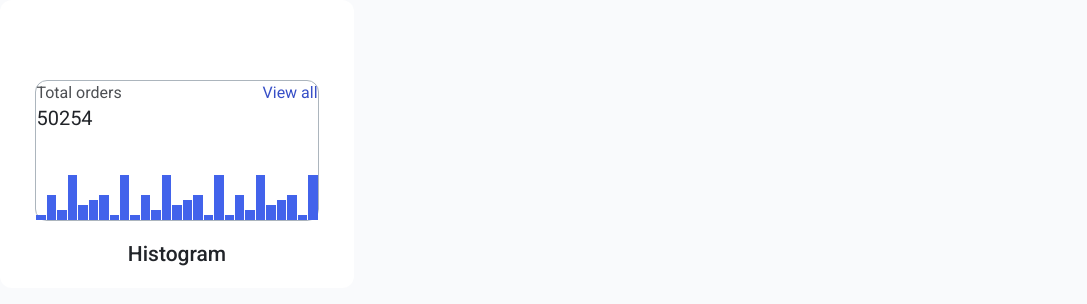
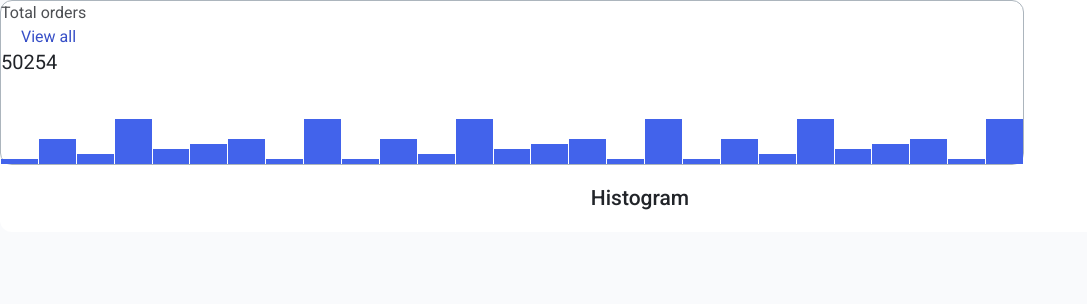
Before and after one commit to js-tasks-ru/htmlcss-20230411_kirill291, a website: page 04-lection2/01-histogram/index.html in a window 1280 px wide. Shown: the whole page, without its empty margins (0-1087 px from the left). Drawn offline with Linux system fonts and the light colour scheme.

Commit message:
all mantioned in comments properties are removed

```diff
--- a/04-lection2/01-histogram/histogram.css
+++ b/04-lection2/01-histogram/histogram.css
@@ -1,16 +1,14 @@
 .histogram {
-    width: 354px;
     border-radius: 12px;
     background: var(--white);
     display: flex;
     flex-direction: column;
-    align-items: center;
 }
 
 .histogram__heading {
     position: relative;
     text-align: center;
-    font-family: 'Roboto', sans-serif;;
+    font-family: 'Roboto', sans-serif;
     font-style: normal;
     font-weight: 500;
     font-size: 21px;
@@ -21,7 +19,6 @@
 
 .histogram__wrapper {
     width: 80%;
-    margin-top: 5em;
     border: 1px solid var(--grey-3);
     box-sizing: border-box;
     border-radius: 12px;
@@ -47,11 +44,6 @@
     margin-right: 0;
 }
 
-.histogram__chart {
-    display: flex;
-    flex-direction: row;
-    justify-content: space-between;
-}
 
 .histogram__title {
     margin: 0;
```
